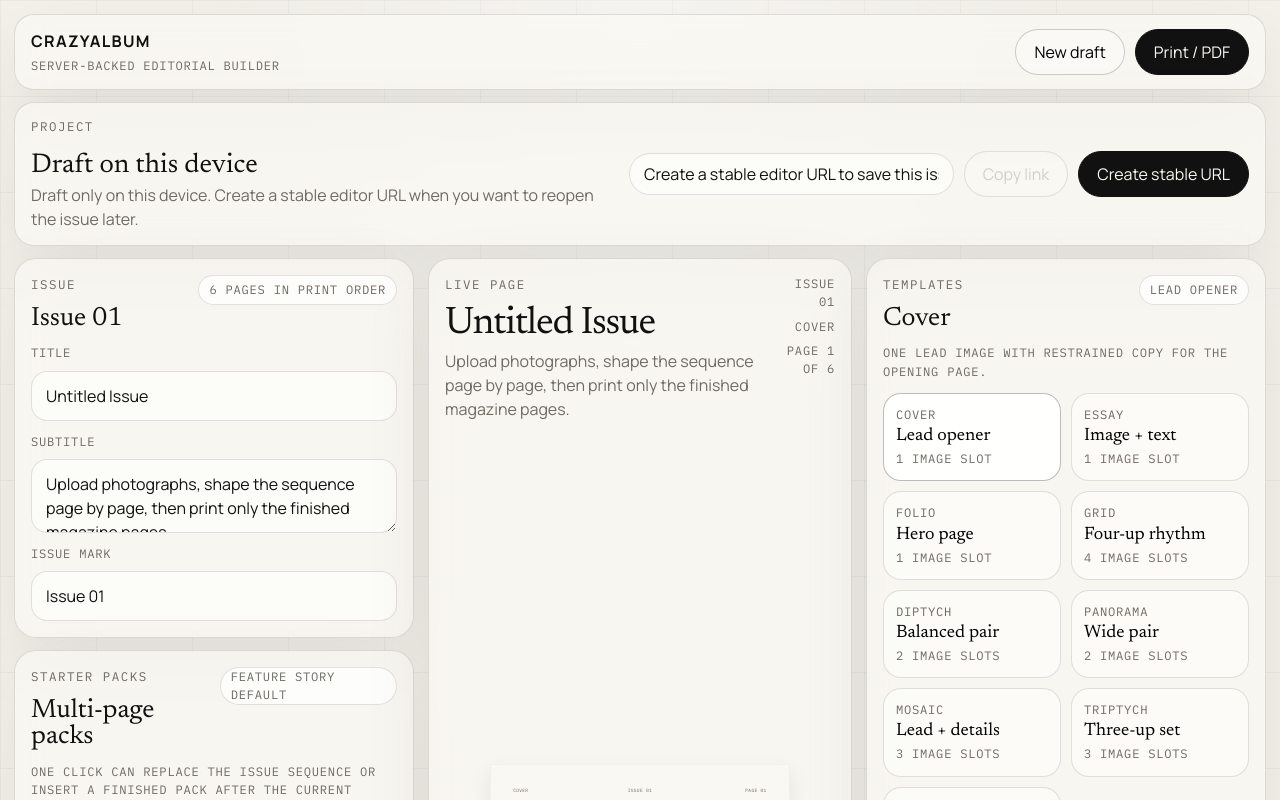
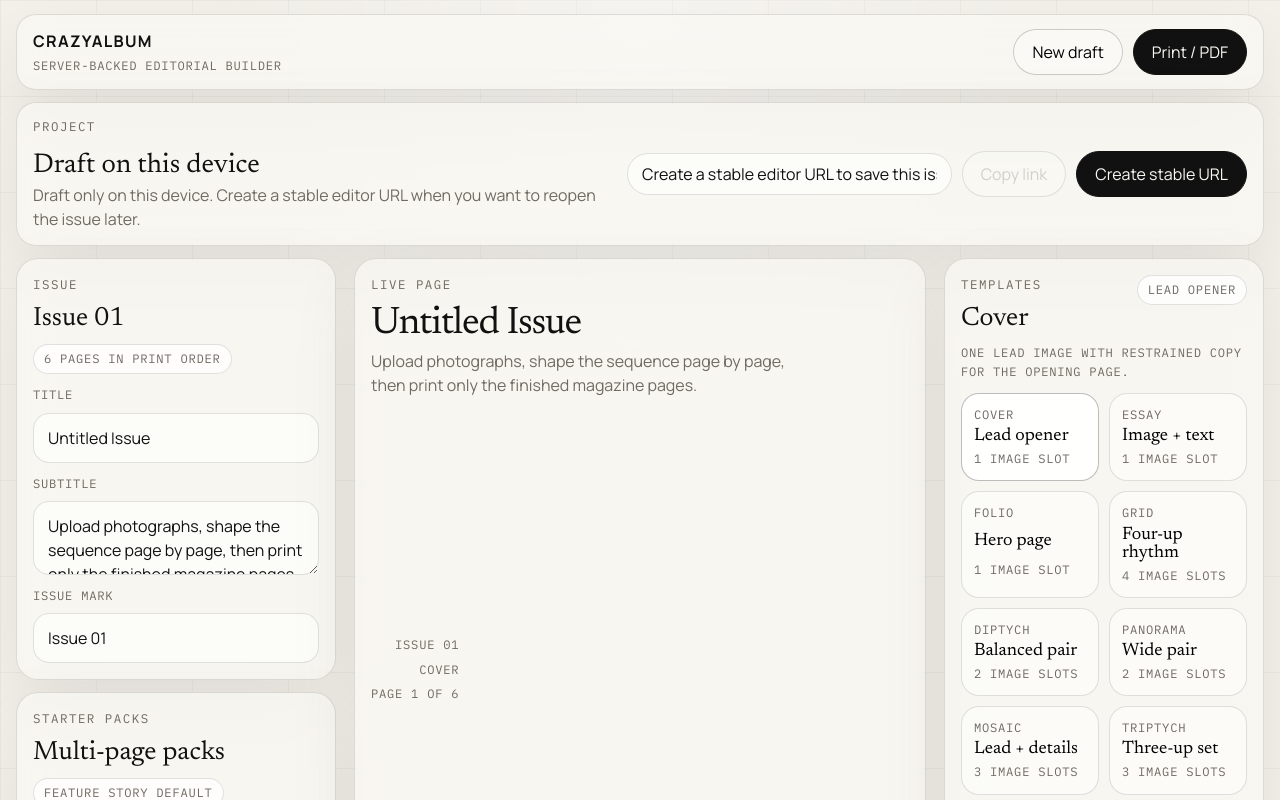
Before and after one commit to soulizer/finalfolio, a React (Vite) app: page /editor in a window 1280 px wide. Shown: the top 800 px of the page. Built offline with nearby package versions, Linux system fonts and the light colour scheme.

Commit message:
Tune CrazyAlbum editor column balance

```diff
--- a/src/routes/EditorPage.tsx
+++ b/src/routes/EditorPage.tsx
@@ -346,8 +346,11 @@ export function EditorPage() {
         return;
       }
 
-      const availableWidth = Math.max(container.clientWidth - 8, 320);
-      const availableHeight = Math.max(container.clientHeight - 8, 320);
+      const containerStyles = window.getComputedStyle(container);
+      const horizontalPadding = Number.parseFloat(containerStyles.paddingLeft) + Number.parseFloat(containerStyles.paddingRight);
+      const verticalPadding = Number.parseFloat(containerStyles.paddingTop) + Number.parseFloat(containerStyles.paddingBottom);
+      const availableWidth = Math.max(container.clientWidth - horizontalPadding, 320);
+      const availableHeight = Math.max(container.clientHeight - verticalPadding, 320);
       const nextScale = Math.min(1, availableWidth / baseWidth, availableHeight / baseHeight);
       setPreviewScale((current) => (Math.abs(current - nextScale) < 0.005 ? current : Number(nextScale.toFixed(4))));
     }
--- a/src/styles.css
+++ b/src/styles.css
@@ -12,6 +12,8 @@
   --shadow: 0 24px 70px rgba(17, 17, 17, 0.08);
   --radius: 26px;
   --site-width: min(1240px, calc(100vw - 48px));
+  --editor-shell-width: min(1680px, calc(100vw - 32px));
+  --editor-layout-gap: 18px;
   --sheet-width: 210mm;
   --sheet-height: 297mm;
   color: var(--ink);
@@ -484,7 +486,7 @@ img {
 .editor-topbar,
 .editor-project-bar,
 .editor-layout {
-  width: min(1800px, 100%);
+  width: var(--editor-shell-width);
   margin-inline: auto;
 }
 
@@ -574,8 +576,8 @@ img {
 
 .editor-layout {
   display: grid;
-  grid-template-columns: minmax(320px, 1fr) minmax(0, 1.06fr) minmax(320px, 1fr);
-  gap: 14px;
+  grid-template-columns: minmax(320px, 1fr) minmax(0, 2fr) minmax(320px, 1fr);
+  gap: var(--editor-layout-gap);
   align-items: stretch;
 }
 
@@ -584,13 +586,21 @@ img {
   grid-template-rows: minmax(0, 1fr) auto;
   gap: 14px;
   min-height: 0;
+  min-width: 0;
 }
 
 .editor-sidebar {
   display: grid;
   gap: 12px;
   min-height: 0;
+  min-width: 0;
   grid-auto-rows: max-content;
+}
+
+.editor-layout > *,
+.editor-sidebar > *,
+.editor-canvas-wrap > * {
+  min-width: 0;
 }
 
 .editor-panel,
@@ -615,7 +625,14 @@ img {
   display: flex;
   justify-content: space-between;
   gap: 12px;
+  flex-wrap: wrap;
   align-items: start;
+}
+
+.editor-panel__heading > *,
+.editor-stage__header > *,
+.page-strip-panel__header > * {
+  min-width: 0;
 }
 
 .editor-panel h2 {
@@ -634,6 +651,8 @@ img {
   border-radius: 999px;
   background: rgba(255, 255, 255, 0.72);
   border: 1px solid var(--line);
+  max-width: min(100%, 16rem);
+  overflow-wrap: anywhere;
 }
 
 .upload-button {
@@ -760,6 +779,7 @@ img {
   display: grid;
   align-content: center;
   gap: 4px;
+  min-width: 0;
 }
 
 .asset-tile__copy span {
@@ -815,6 +835,7 @@ img {
   display: flex;
   justify-content: space-between;
   gap: 16px;
+  flex-wrap: wrap;
   align-items: start;
   padding-bottom: 4px;
 }
@@ -1160,6 +1181,7 @@ button.asset-frame {
   display: flex;
   justify-content: space-between;
   gap: 16px;
+  flex-wrap: wrap;
   align-items: end;
 }
 
@@ -1197,6 +1219,7 @@ button.asset-frame {
   border-radius: 18px;
   text-align: left;
   cursor: pointer;
+  min-width: 0;
 }
 
 .page-chip.is-active {
@@ -1236,6 +1259,7 @@ button.asset-frame {
   background: rgba(255, 255, 255, 0.46);
   text-align: left;
   cursor: pointer;
+  min-width: 0;
 }
 
 .template-card.is-active {
@@ -1279,6 +1303,10 @@ button.asset-frame {
   gap: 6px;
 }
 
+.template-pack-card__copy {
+  min-width: 0;
+}
+
 .template-pack-card__copy span,
 .template-pack-card__sequence,
 .magazine-custom__label {
@@ -1310,6 +1338,11 @@ button.asset-frame {
   display: grid;
   grid-template-columns: repeat(4, minmax(0, 1fr));
   gap: 10px;
+}
+
+.editor-sidebar--controls .template-grid,
+.editor-sidebar--controls .custom-layout-grid {
+  grid-template-columns: repeat(2, minmax(0, 1fr));
 }
 
 .segmented-control {
```
Also changed, not shown: 1 other file (tests, documents, lock files or other folders).
